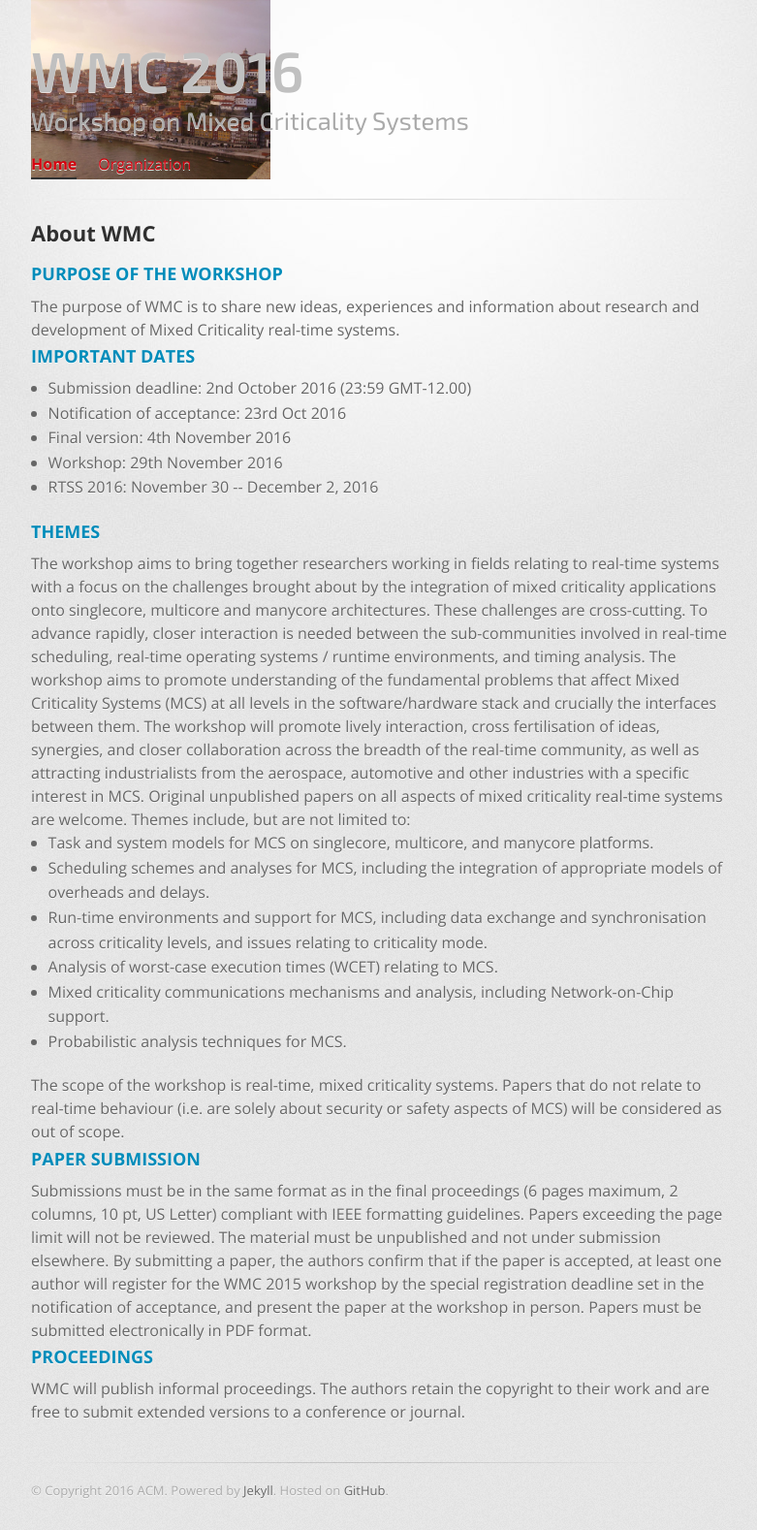
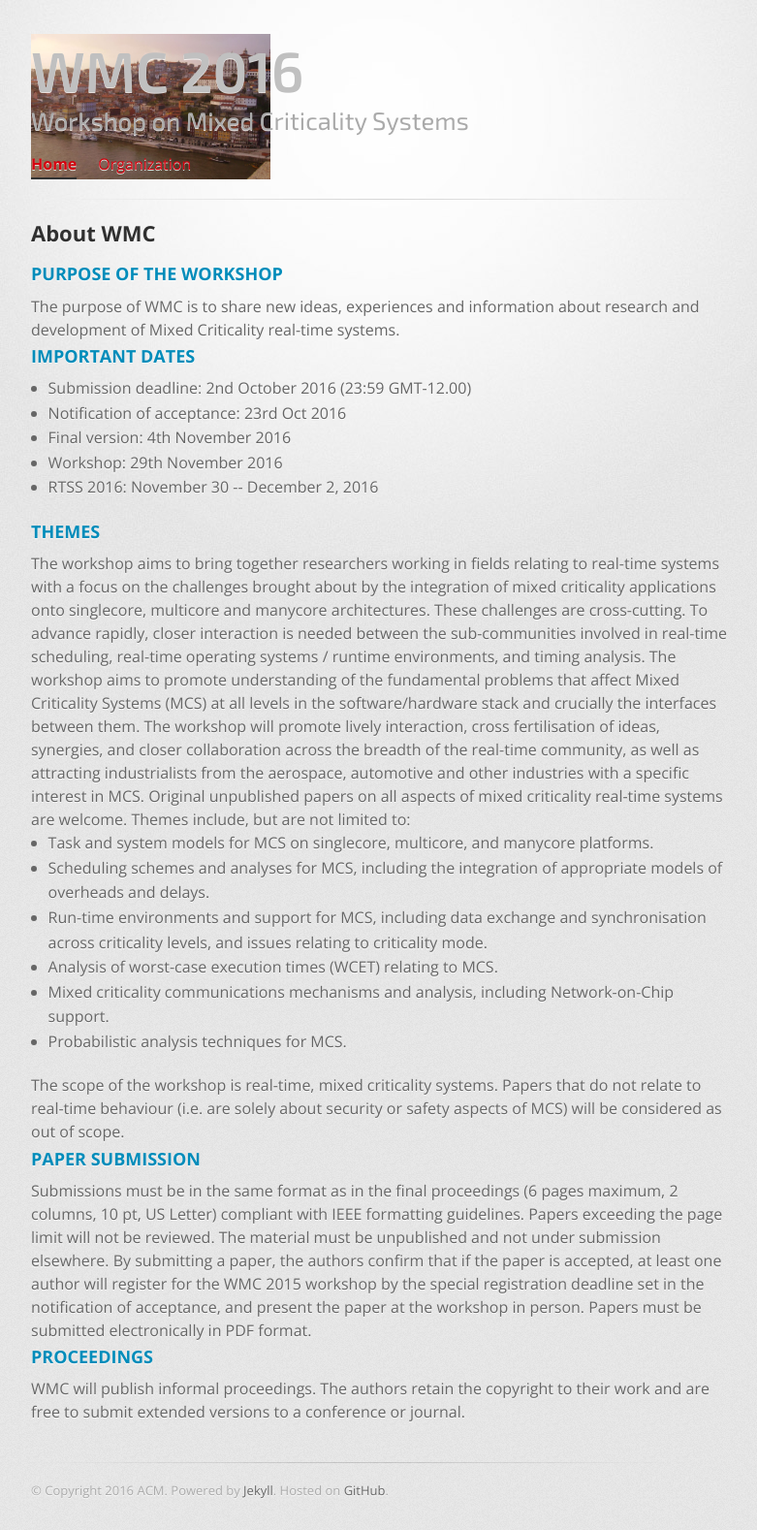
Before and after one commit to GSathish/wmc2016, a Jekyll site: the page built from index.html, in a window 1280 px wide. Shown: the whole page at 97% size, without its empty margins (248-1029 px from the left). Built offline with Jekyll 4.4.1, drawn with Linux system fonts in a browser that asks for light colours.

Commit message:
stylesheet updated

```diff
--- a/stylesheets/stylesheet.css
+++ b/stylesheets/stylesheet.css
@@ -135,6 +135,8 @@ header {
   background-image: url(../images/porto2.jpg);
   background-size: contain;
   background-repeat: no-repeat;
+  background-color: inherit;
+  background-clip: content-box;
 }
 
 header h1, header h1 a {
```
